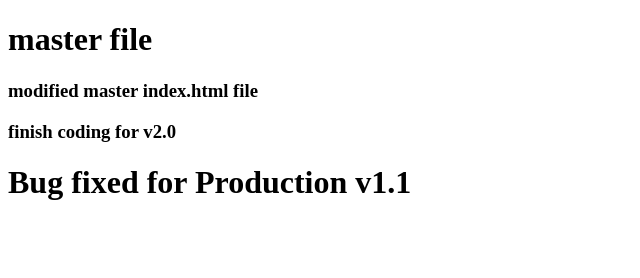
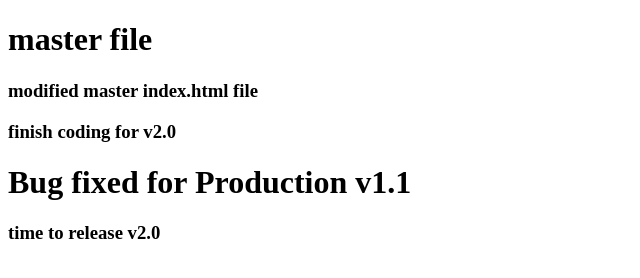
Before and after one commit to akhileshkr797/gitHub_Practice_9, a plain HTML site: page index.html in a window 1280 px wide. Shown: the whole page, without its empty margins (0-640 px from the left). Drawn offline with Linux system fonts and the light colour scheme.

Commit message:
time to release v2.0

```diff
--- a/index.html
+++ b/index.html
@@ -13,6 +13,7 @@
     <h3>modified master index.html file</h3>
     <h3>finish coding for v2.0</h3>
     <h1>Bug fixed for Production v1.1</h1>
+    <h3>time to release v2.0</h3>
 </body>
 
 </html>
```
